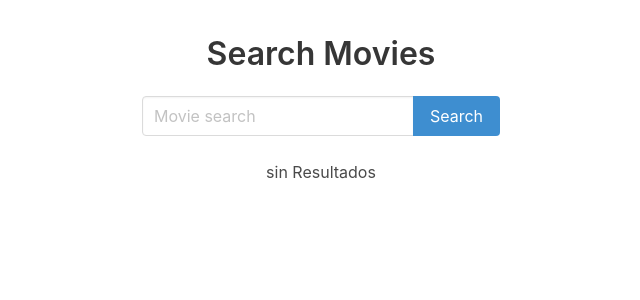
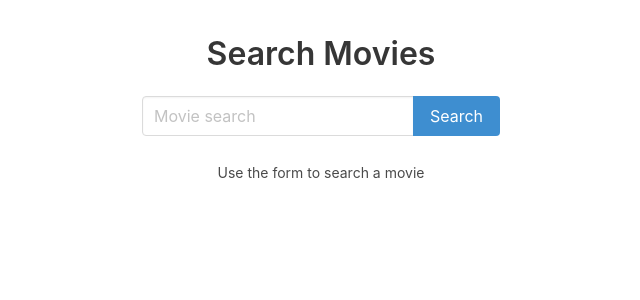
Before and after one commit to rabindranathfv/react-movies, a React (Create React App) app: page / in a window 1280 px wide. Shown: the top 300 px of the page, without its empty margins (319-959 px from the left). Built offline with nearby package versions, Linux system fonts and the light colour scheme.

Commit message:
add response for non movies, and basic info return

```diff
--- a/src/App.js
+++ b/src/App.js
@@ -7,12 +7,19 @@ import { MovieList } from './components/MovieList'
 
 class App extends Component {
   state = {
-    results: []
+    results: [],
+    useSearch: false
   }
 
   handleResults = (results) => {
     console.log('RESULTS IN APP', results);
-    this.setState({ results });
+    this.setState({ results, useSearch: true });
+  }
+
+  renderResults = () => {
+    return this.state.results.length === 0
+        ? <p>sorry! No Results </p>
+        : <MovieList movies={this.state.results} />
   }
 
 
@@ -24,9 +31,9 @@ class App extends Component {
         <SearchForm onResults={this.handleResults} />
       </div>
       {
-        this.state.results.length === 0
-          ? <p> sin Resultados</p>
-          : <MovieList movies={this.state.results} />
+        this.state.useSearch
+          ? this.renderResults()
+          : <small>Use the form to search a movie </small>
       }
     </div>
    );
--- a/src/components/searchForm.js
+++ b/src/components/searchForm.js
@@ -19,7 +19,7 @@ export class SearchForm extends Component {
             .then( res => res.json())
             .then( movies => {
                 console.log(movies);
-                const { Search, totalResults  } = movies;
+                const { Search = [] , totalResults = '0'  } = movies;
                 this.props.onResults(Search);
             })
             .catch( e => e)
```
